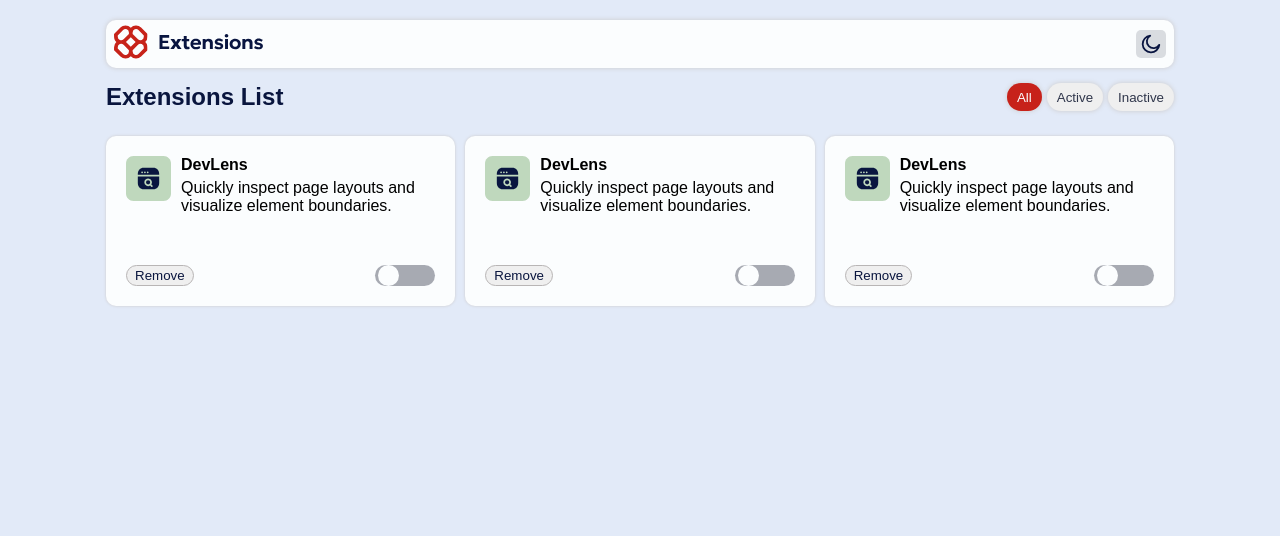
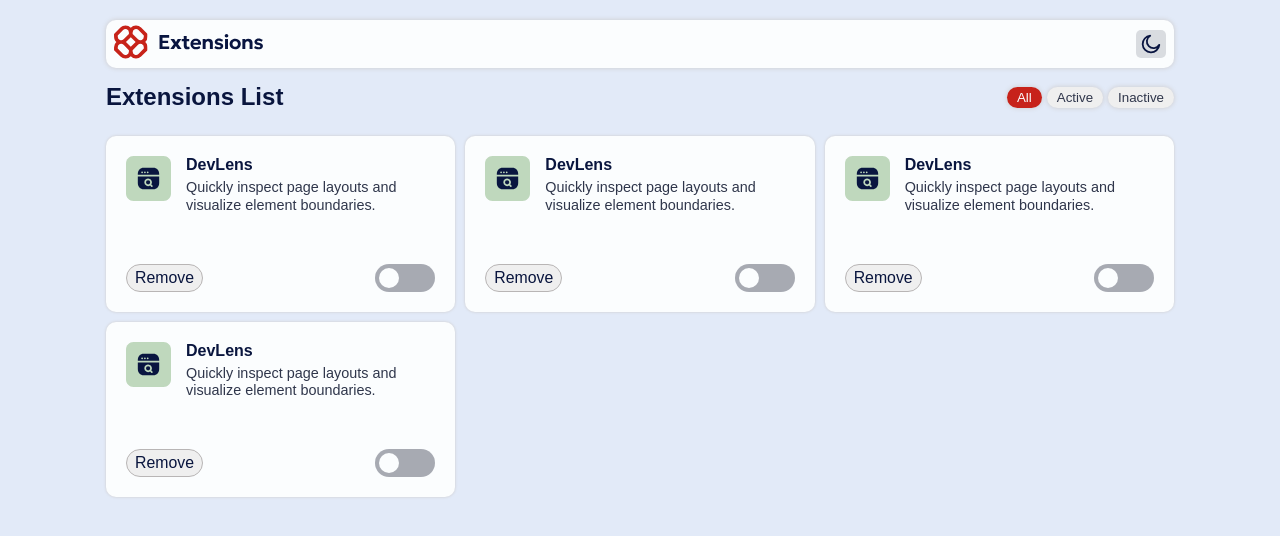
Before and after one commit to jeeva-004/google-extentions-page, a plain HTML site: page index.html in a window 1280 px wide. Drawn offline with Linux system fonts and the light colour scheme; a web font is replaced by a local one.

Commit message:
de      <div class=extention>

```diff
--- a/index.html
+++ b/index.html
@@ -44,7 +44,7 @@
           <div class="toggle"><p class="round"></p></div>
         </div>
       </div>
-            <div class="extention">
+      <div class="extention">
         <div class="extention-info">
           <img src="./assets/images/logo-devlens.svg" alt="image">
           <div class="extention-detail">
@@ -57,7 +57,20 @@
           <div class="toggle"><p class="round"></p></div>
         </div>
       </div>
-            <div class="extention">
+      <div class="extention">
+        <div class="extention-info">
+          <img src="./assets/images/logo-devlens.svg" alt="image">
+          <div class="extention-detail">
+            <h4 class="extention-name">DevLens</h4>
+            <p>Quickly inspect page layouts and visualize element boundaries.</p>
+          </div>
+        </div>
+        <div class="active-remove">
+          <button class="remove">Remove</button>
+          <div class="toggle"><p class="round"></p></div>
+        </div>
+      </div>
+      <div class="extention">
         <div class="extention-info">
           <img src="./assets/images/logo-devlens.svg" alt="image">
           <div class="extention-detail">
--- a/style.css
+++ b/style.css
@@ -1,25 +1,25 @@
-*{
+* {
     margin: 0;
     padding: 0;
     box-sizing: border-box;
     outline: 0;
 }
 
-html{
+html {
     font-size: 16px;
 }
 
-:root{
-    --bg-color:hsla(217, 61%, 90%,.7);
-    --extention-color:hsl(227, 75%, 14%);
+:root {
+    --bg-color: hsla(217, 61%, 90%, .7);
+    --extention-color: hsl(227, 75%, 14%);
     --extention-description: hsl(225, 23%, 24%);
     --button-color: hsl(3, 77%, 44%);
     --btn-color-light: hsl(3, 71%, 56%);
-    --light:hsl(200, 60%, 99%);
-    --toggle-bg:hsla(226, 11%, 37%,.5);
+    --light: hsl(200, 60%, 99%);
+    --toggle-bg: hsla(226, 11%, 37%, .5);
 }
 
-body{
+body {
     width: 100%;
     height: 100%;
     display: flex;
@@ -28,13 +28,14 @@ body{
     background-color: var(--bg-color);
     font-family: "Bai Jamjuree", sans-serif;
 }
-.container{
+
+.container {
     width: 85%;
     height: 100%;
     padding: 20px 10px;
 }
 
-header{
+header {
     width: 100%;
     display: flex;
     justify-content: space-between;
@@ -46,43 +47,44 @@ header{
     padding: 5px 8px;
 }
 
-.logo{
+.logo {
     width: 150px;
 }
 
-.theme{
+.theme {
     width: 30px;
     display: flex;
     justify-content: center;
-    align-items:center;
+    align-items: center;
     padding: 4px;
-    background-color: hsla(226, 11%, 37%,.2);
+    background-color: hsla(226, 11%, 37%, .2);
     border-radius: 5px;
     cursor: pointer;
 }
 
-.theme img{
+.theme img {
     width: 20px;
     height: 20px;
 }
 
-.extention-buttons{
+.extention-buttons {
     width: 100%;
     display: flex;
     justify-content: space-between;
+    align-items: center;
     margin: 10px 0 25px;
 }
 
-.extention-buttons h2{
+.extention-buttons h2 {
     color: var(--extention-color);
 }
 
-.btn-group{
+.btn-group {
     display: flex;
     gap: 5px;
 }
 
-.btn-group button{
+.btn-group button {
     padding: 3px 10px;
     border-radius: 40px;
     border: none;
@@ -91,79 +93,105 @@ header{
     box-shadow: 0 0 5px rgb(204, 202, 202);
 }
 
-.active{
+.active {
     background-color: var(--button-color);
     color: var(--light) !important;
 }
 
-.btn-group button:focus{
+.btn-group button:focus {
     outline: 1px solid var(--btn-color-light);
 }
 
-.extentions{
+.extentions {
     width: 100%;
     display: grid;
-    grid-template-columns: repeat(3,1fr);
+    grid-template-columns: repeat(3, 1fr);
     gap: 10px;
 }
 
-.extention{
+.extention {
     padding: 20px;
     border-radius: 10px;
     background-color: var(--light);
     box-shadow: 0 0 3px rgb(204, 202, 202);
 }
 
-.extention img{
+.extention img {
     width: 45px;
     align-self: start;
 }
 
-.extention-info{
+.extention-info {
     display: flex;
     align-items: center;
-    gap: 10px;
+    gap: 15px;
     margin-bottom: 50px;
 }
 
-.extention-detail{
-    display:flex;
+.extention-detail {
+    display: flex;
     flex-direction: column;
     gap: 5px;
 }
 
-.active-remove{
+.extention-name {
+    color: var(--extention-color);
+}
+
+.extention-detail p {
+    color: var(--extention-description);
+    font-size: .9em;
+    line-height: 1.2em;
+}
+
+.active-remove {
     width: 100%;
     display: flex;
     justify-content: space-between;
 
 }
 
-.remove{
+.remove {
     border-radius: 40px;
     border: 1px solid rgb(184, 181, 181);
-    padding: 2px 8px;
+    padding: 4px 8px;
     color: var(--extention-color);
     font-weight: 400;
     cursor: pointer;
+    font-size: .99em;
 }
 
-.toggle{
-    width:60px;
+.toggle {
+    width: 60px;
     display: flex;
     justify-content: start;
     align-items: center;
     border: none;
     border-radius: 40px;
-    padding: 0 3px;
+    padding: 4px;
     background-color: var(--toggle-bg);
     cursor: pointer;
 }
 
-.toggle .round{
-    width: 21px;
-    height: 21px;
+.toggle .round {
+    width: 20px;
+    height: 20px;
     background-color: var(--light);
     border: none;
     border-radius: 50%;
 }
+
+@media screen and (320px<= width <= 425px){
+    .extention-buttons{
+        flex-direction: column;
+        gap: 10px;
+    }
+    .btn-group{
+        width: 100%;
+        justify-content: space-around;
+    }
+
+    .extentions{
+        grid-template-columns: 1fr;
+    }
+}
```
